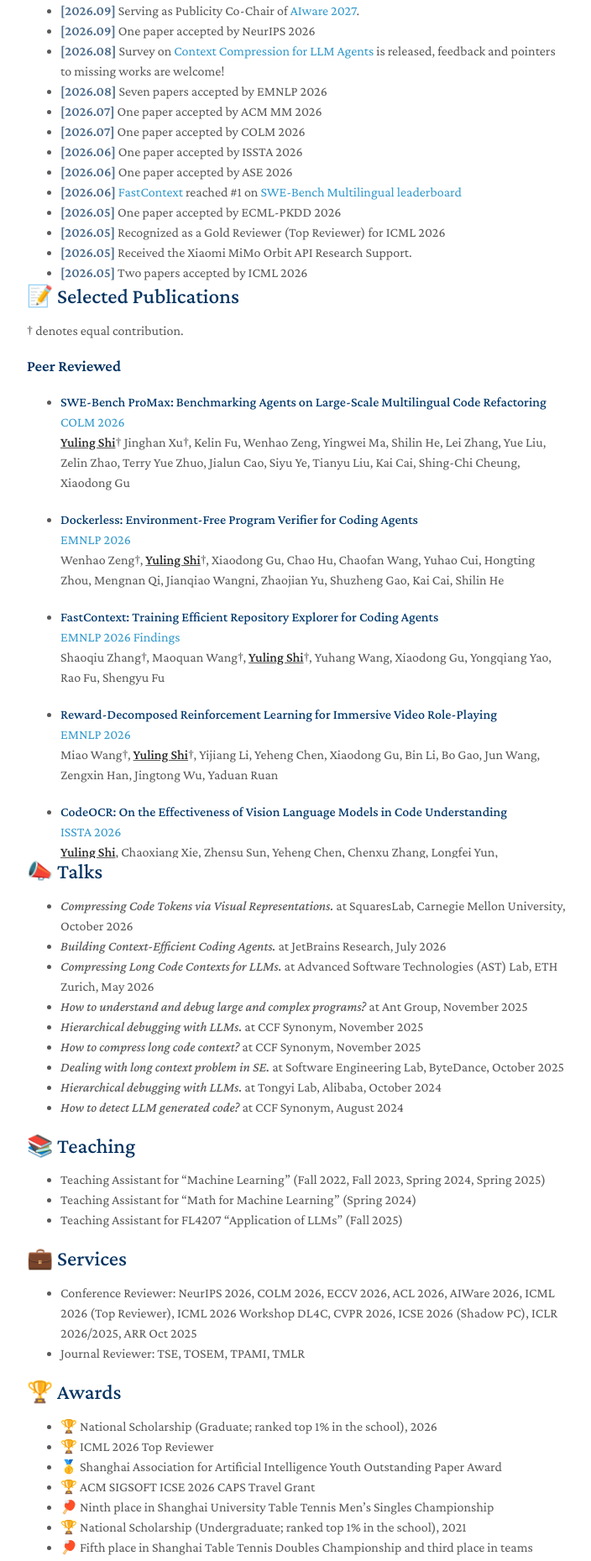
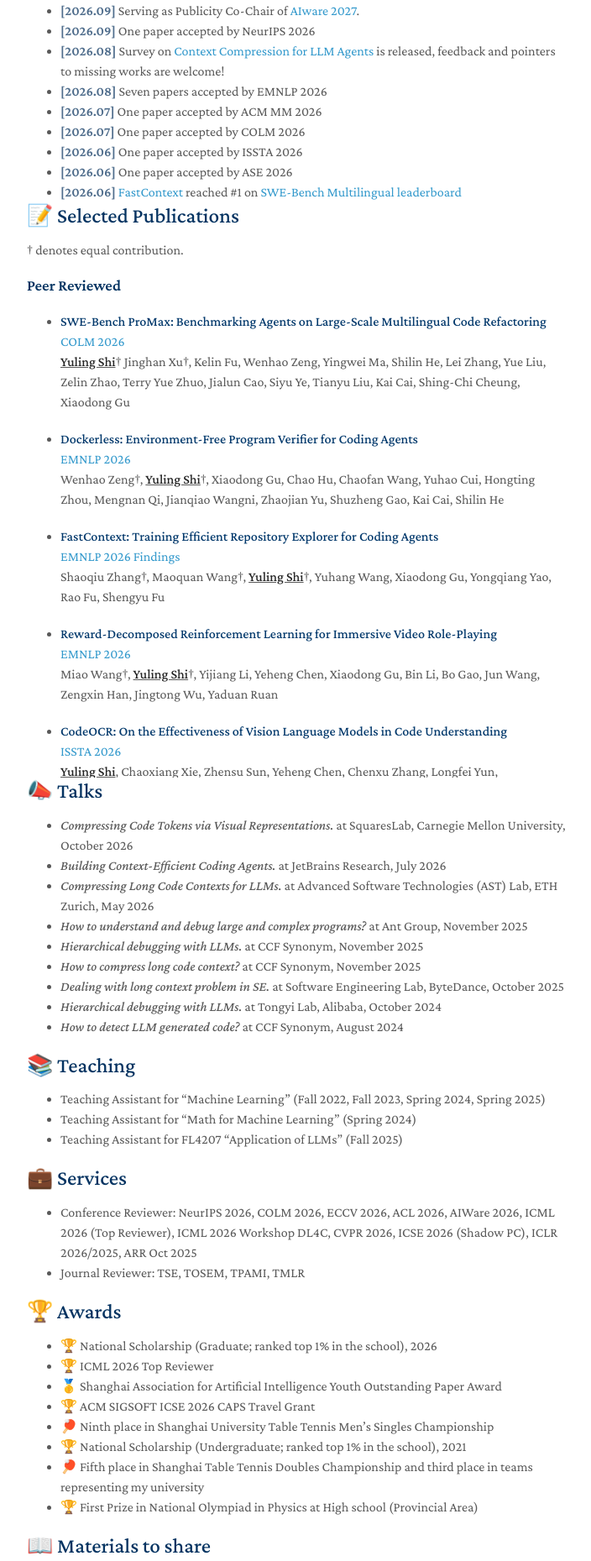
Before and after one commit to YerbaSite/YerbaSite.github.io, a Jekyll site: the page built from index.md, in a window 1280 px wide. Shown: the part 1195-3054 px from the top of the page at 84% size, without its empty margins (438-1142 px from the left). Built offline with Jekyll 4.4.1, drawn with Linux system fonts in a browser that asks for light colours; nearby versions of some CDN libraries; a style sheet for code colours, icons or effects is not loaded; our own code applies the rules of GitHub Pages for plain Markdown files; some of the changed lines change nothing that is shown.

Commit message:
Flatten news and size scroll area to ten entries

```diff
--- a/_layouts/homepage.html
+++ b/_layouts/homepage.html
@@ -17,6 +17,7 @@
     <link rel="icon" media="(prefers-color-scheme:dark)" href="{{ site.favicon_dark }}" type="image/png" />
     <link rel="icon" media="(prefers-color-scheme:light)" href="{{ site.favicon }}" type="image/png" />
     <script src="./assets/js/favicon-switcher.js" type="application/javascript"></script>
+    <script src="./assets/js/news-scroll.js" defer></script>
 
     <link rel=stylesheet href=https://cdnjs.cloudflare.com/ajax/libs/academicons/1.8.6/css/academicons.min.css integrity="sha256-uFVgMKfistnJAfoCUQigIl+JfUaP47GrRKjf6CTPVmw=" crossorigin=anonymous>
     <link rel=stylesheet href=https://cdnjs.cloudflare.com/ajax/libs/font-awesome/5.11.2/css/all.min.css integrity="sha256-+N4/V/SbAFiW1MPBCXnfnP9QSN3+Keu+NlB+0ev/YKQ=" crossorigin=anonymous>
--- /dev/null
+++ b/assets/js/news-scroll.js
@@ -0,0 +1,22 @@
+// Size the news viewport to the first ten entries, including wrapped lines.
+document.querySelectorAll('.news-scroll').forEach(function (region) {
+  var list = region.querySelector('ul');
+  if (!list) return;
+
+  function sizeNews() {
+    var items = list.children;
+    if (!items.length) return;
+    var last = items[Math.min(10, items.length) - 1];
+    var height = last.getBoundingClientRect().bottom
+      - region.getBoundingClientRect().top + region.scrollTop;
+    region.style.maxHeight = Math.ceil(height) + 'px';
+  }
+
+  sizeNews();
+  if (document.fonts) document.fonts.ready.then(sizeNews);
+  if (window.ResizeObserver) {
+    new ResizeObserver(sizeNews).observe(list);
+  } else {
+    window.addEventListener('resize', sizeNews);
+  }
+});
--- a/index.md
+++ b/index.md
@@ -194,9 +194,6 @@
 - <span style="color: #4f6d8c; font-weight: 600;">[2026.04]</span> Four papers accepted by ACL 2026
 - <span style="color: #4f6d8c; font-weight: 600;">[2026.04]</span> One paper accepted by SIGIR 2026
 
-<details class="pub-collapsible" markdown="1">
-<summary><strong>Earlier News</strong> — click to expand</summary>
-
 - <span style="color: #4f6d8c; font-weight: 600;">[2026.02]</span> Serving as PC member of AIWare 2026 Datasets & Benchmarks track; submissions are welcome
 - <span style="color: #4f6d8c; font-weight: 600;">[2026.02]</span> Two papers accepted by CVPR 2026
 - <span style="color: #4f6d8c; font-weight: 600;">[2026.01]</span> Serving as PC member of AIware 2026; submissions are welcome
@@ -220,8 +217,6 @@
 - <span style="color: #4f6d8c; font-weight: 600;">[2024.10]</span> Invited talk at Tongyi Lab, Alibaba: "Hierarchical debugging with LLMs."
 - <span style="color: #4f6d8c; font-weight: 600;">[2024.08]</span> Invited talk at CCF Synonym: "How to detect LLM generated code?"
 - <span style="color: #4f6d8c; font-weight: 600;">[2024.07]</span> One paper accepted by ICSE 2025
-
-</details>
 
 </div>
 
```
